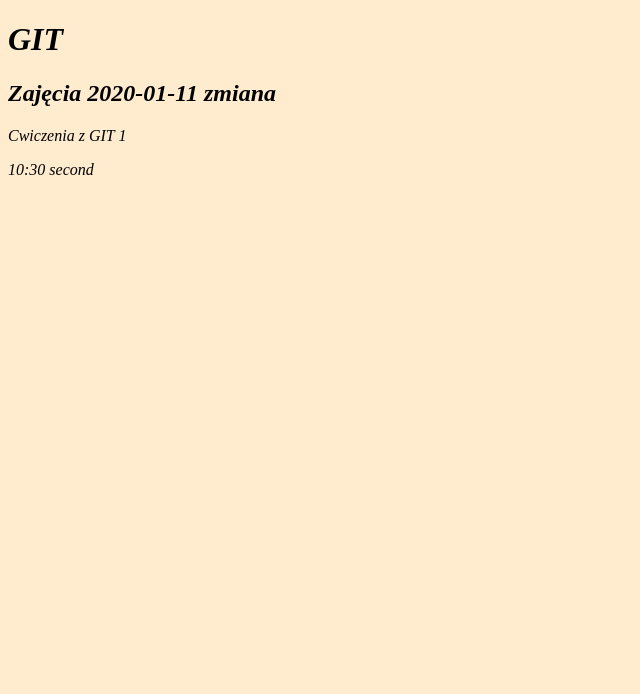
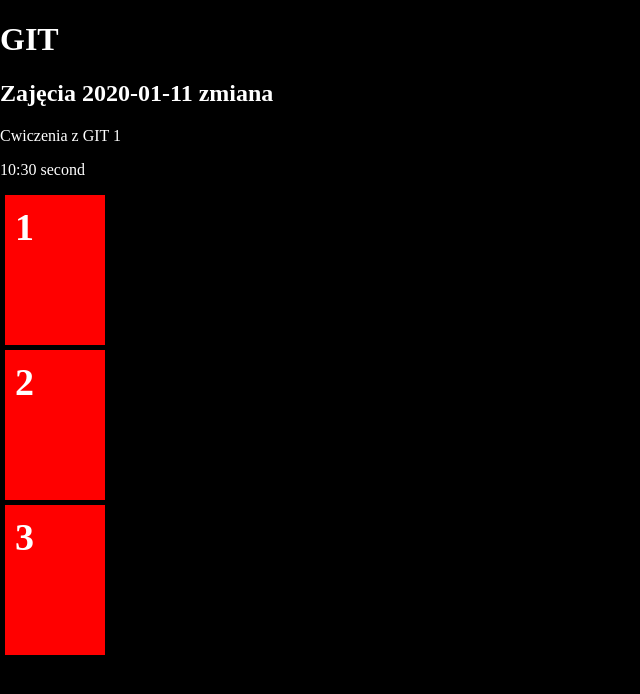
Before and after one commit to ryszardcopa/20200111_GIT, a plain HTML site: page index.html in a window 1280 px wide. Shown: the whole page, without its empty margins (0-640 px from the left). Drawn offline with Linux system fonts and the light colour scheme.

Commit message:
zmieny w css i html

```diff
--- a/index.html
+++ b/index.html
@@ -12,5 +12,9 @@
     <h2>Zajęcia 2020-01-11 zmiana</h2>
     <p>Cwiczenia z GIT 1</p>
     <p>10:30 second </p>
+    <div class="card"><span class="card_number"></span></div>
+    <div class="card"><span class="card_number"></span></div>
+    <div class="card"><span class="card_number"></span></div>
+
 </body>
 </html>
--- a/style.css
+++ b/style.css
@@ -1,2 +1,46 @@
-body{background-color: blanchedalmond;
-font-style: italic;}
+
+
+
+
+*{
+    box-sizing: border-box;
+
+}
+
+body{
+    background: black;
+    color: white;
+    width: 100vh;
+    height: 100vh;
+    padding: 0;
+    margin: 0;
+    counter-reset: card;
+    }
+
+
+.card{
+    counter-increment: card_number;
+}
+
+.card_number::before{
+    font-weight: bold;
+    font-size: 38px;
+    content: counter(card_number);
+}
+
+
+.card{
+height: 150px;
+width: 100px;
+background: red;
+padding: 10px;
+margin: 5px;
+}
+
+.card:nth-child(2){
+    background: green;
+}
+
+.card:nth-child(3){
+    background: blue;
+}
```
